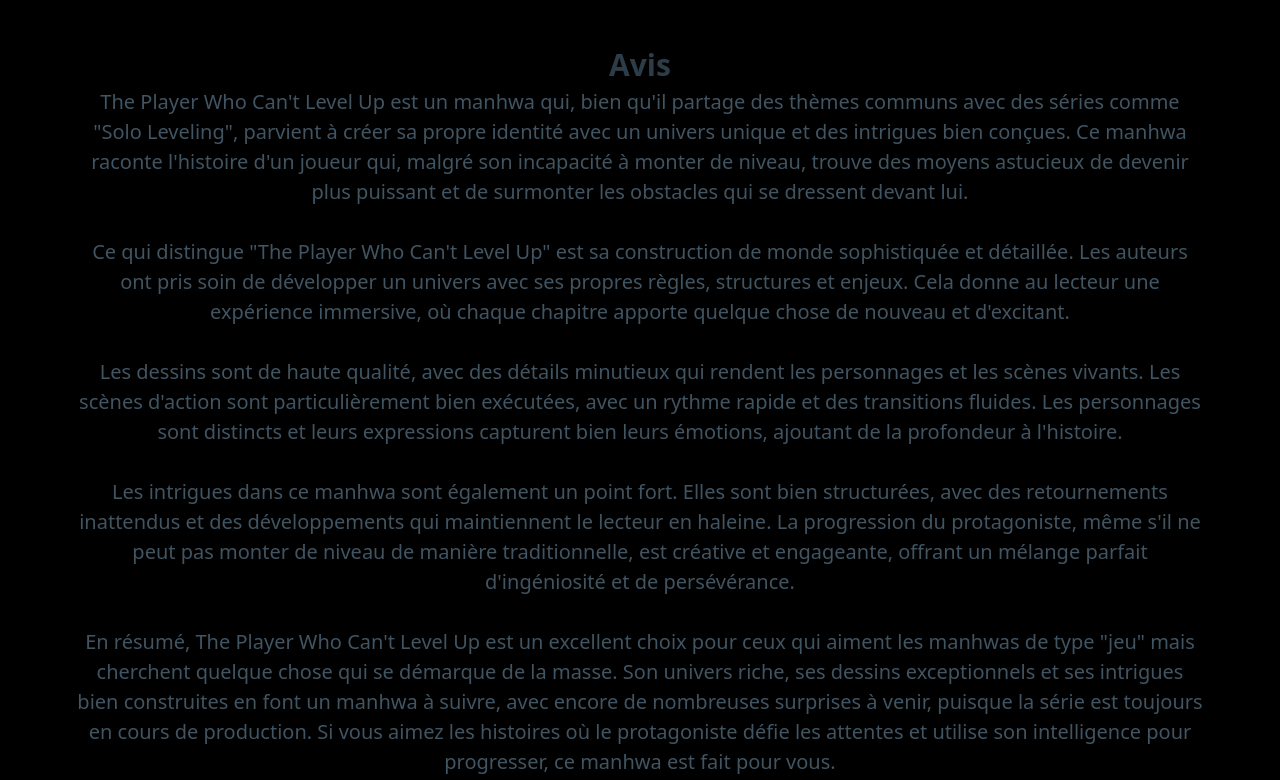
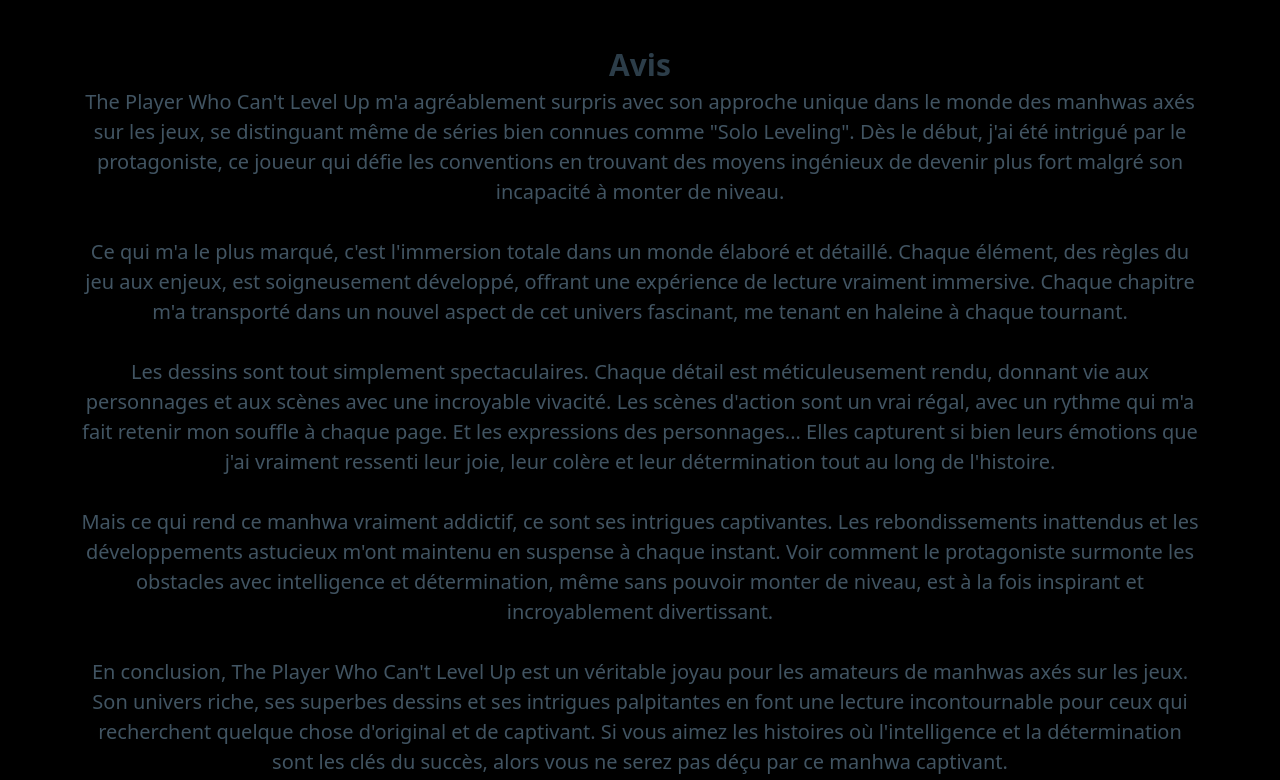
Before and after one commit to JackBowa/MangaInsight, a plain HTML site: page The player who can't level up.html in a window 1280 px wide. Shown: the part 1581-2361 px from the top of the page. Drawn offline with nearby package versions, Linux system fonts and the light colour scheme.

Commit message:
Add files via upload

```diff
--- a/The player who can't level up.html
+++ b/The player who can't level up.html
@@ -68,15 +68,15 @@
   <p></p>
               <h3>Avis</h3>
 
-              <p>The Player Who Can't Level Up est un manhwa qui, bien qu'il partage des thèmes communs avec des séries comme "Solo Leveling", parvient à créer sa propre identité avec un univers unique et des intrigues bien conçues. Ce manhwa raconte l'histoire d'un joueur qui, malgré son incapacité à monter de niveau, trouve des moyens astucieux de devenir plus puissant et de surmonter les obstacles qui se dressent devant lui.</p>
+              <p>The Player Who Can't Level Up m'a agréablement surpris avec son approche unique dans le monde des manhwas axés sur les jeux, se distinguant même de séries bien connues comme "Solo Leveling". Dès le début, j'ai été intrigué par le protagoniste, ce joueur qui défie les conventions en trouvant des moyens ingénieux de devenir plus fort malgré son incapacité à monter de niveau.</p>
 
-              <p>Ce qui distingue "The Player Who Can't Level Up" est sa construction de monde sophistiquée et détaillée. Les auteurs ont pris soin de développer un univers avec ses propres règles, structures et enjeux. Cela donne au lecteur une expérience immersive, où chaque chapitre apporte quelque chose de nouveau et d'excitant.</p>
+              <p>Ce qui m'a le plus marqué, c'est l'immersion totale dans un monde élaboré et détaillé. Chaque élément, des règles du jeu aux enjeux, est soigneusement développé, offrant une expérience de lecture vraiment immersive. Chaque chapitre m'a transporté dans un nouvel aspect de cet univers fascinant, me tenant en haleine à chaque tournant.</p>
 
-              <p>Les dessins sont de haute qualité, avec des détails minutieux qui rendent les personnages et les scènes vivants. Les scènes d'action sont particulièrement bien exécutées, avec un rythme rapide et des transitions fluides. Les personnages sont distincts et leurs expressions capturent bien leurs émotions, ajoutant de la profondeur à l'histoire.</p>
+              <p>Les dessins sont tout simplement spectaculaires. Chaque détail est méticuleusement rendu, donnant vie aux personnages et aux scènes avec une incroyable vivacité. Les scènes d'action sont un vrai régal, avec un rythme qui m'a fait retenir mon souffle à chaque page. Et les expressions des personnages... Elles capturent si bien leurs émotions que j'ai vraiment ressenti leur joie, leur colère et leur détermination tout au long de l'histoire.</p>
 
-              <p>Les intrigues dans ce manhwa sont également un point fort. Elles sont bien structurées, avec des retournements inattendus et des développements qui maintiennent le lecteur en haleine. La progression du protagoniste, même s'il ne peut pas monter de niveau de manière traditionnelle, est créative et engageante, offrant un mélange parfait d'ingéniosité et de persévérance.</p>
+              <p>Mais ce qui rend ce manhwa vraiment addictif, ce sont ses intrigues captivantes. Les rebondissements inattendus et les développements astucieux m'ont maintenu en suspense à chaque instant. Voir comment le protagoniste surmonte les obstacles avec intelligence et détermination, même sans pouvoir monter de niveau, est à la fois inspirant et incroyablement divertissant.</p>
 
-              <p>En résumé, The Player Who Can't Level Up est un excellent choix pour ceux qui aiment les manhwas de type "jeu" mais cherchent quelque chose qui se démarque de la masse. Son univers riche, ses dessins exceptionnels et ses intrigues bien construites en font un manhwa à suivre, avec encore de nombreuses surprises à venir, puisque la série est toujours en cours de production. Si vous aimez les histoires où le protagoniste défie les attentes et utilise son intelligence pour progresser, ce manhwa est fait pour vous.</p>
+              <p>En conclusion, The Player Who Can't Level Up est un véritable joyau pour les amateurs de manhwas axés sur les jeux. Son univers riche, ses superbes dessins et ses intrigues palpitantes en font une lecture incontournable pour ceux qui recherchent quelque chose d'original et de captivant. Si vous aimez les histoires où l'intelligence et la détermination sont les clés du succès, alors vous ne serez pas déçu par ce manhwa captivant.</p>
 
 
               <h3>Notation</h3>
```
Also changed, not shown: The Beginning After The End.html (+4 -4 lines).
